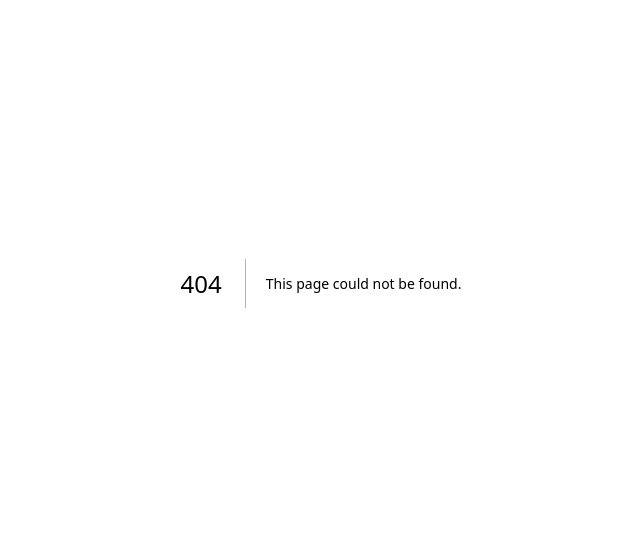
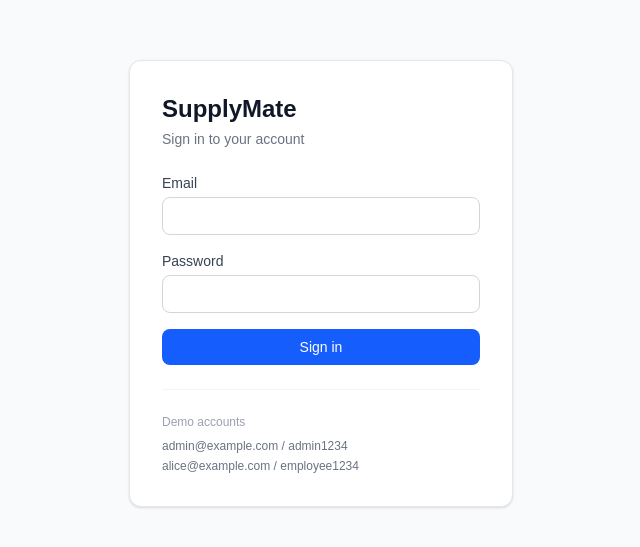
Before and after one commit to SamCode-tech33/SupplyMate, a Next.js app: page /login in a window 1280 px wide. Before the commit this address had no page. Shown: the part 117-664 px from the top of the page, without its empty margins (319-959 px from the left). Built offline with nearby package versions, Linux system fonts and the light colour scheme.

Commit message:
created the authenication setup for login, requiring a matching email and password from the seed data in postgres. I am using NextAuth, JWT tokens, and bcrypt for password encryption

```diff
--- /dev/null
+++ b/app/api/auth/[...nextauth]/route.ts
@@ -0,0 +1,3 @@
+import { handlers } from "@/lib/auth";
+
+export const { GET, POST } = handlers;
--- a/app/layout.tsx
+++ b/app/layout.tsx
@@ -1,33 +1,31 @@
 import type { Metadata } from "next";
 import { Geist, Geist_Mono } from "next/font/google";
 import "./globals.css";
+import SessionWrapper from "../components/SessionWrapper";
 
-const geistSans = Geist({
-  variable: "--font-geist-sans",
-  subsets: ["latin"],
-});
-
+const geistSans = Geist({ variable: "--font-geist-sans", subsets: ["latin"] });
 const geistMono = Geist_Mono({
   variable: "--font-geist-mono",
   subsets: ["latin"],
 });
 
 export const metadata: Metadata = {
-  title: "Create Next App",
-  description: "Generated by create next app",
+  title: "SupplyMate",
+  description: "Internal supplies purchase request application",
 };
 
 export default function RootLayout({
   children,
-}: Readonly<{
+}: {
   children: React.ReactNode;
-}>) {
+}) {
   return (
-    <html
-      lang="en"
-      className={`${geistSans.variable} ${geistMono.variable} h-full antialiased`}
-    >
-      <body className="min-h-full flex flex-col">{children}</body>
+    <html lang="en">
+      <body
+        className={`${geistSans.variable} ${geistMono.variable} antialiased`}
+      >
+        <SessionWrapper>{children}</SessionWrapper>
+      </body>
     </html>
   );
 }
--- /dev/null
+++ b/app/login/page.tsx
@@ -0,0 +1,104 @@
+"use client";
+
+import { useState } from "react";
+import { signIn } from "next-auth/react";
+import { useRouter } from "next/navigation";
+
+export default function LoginPage() {
+  const router = useRouter();
+  const [error, setError] = useState<string | null>(null);
+  const [loading, setLoading] = useState(false);
+
+  async function handleSubmit(e: React.FormEvent<HTMLFormElement>) {
+    e.preventDefault();
+    setError(null);
+    setLoading(true);
+
+    const formData = new FormData(e.currentTarget);
+
+    const result = await signIn("credentials", {
+      email: formData.get("email"),
+      password: formData.get("password"),
+      redirect: false,
+    });
+
+    setLoading(false);
+
+    if (result?.error) {
+      setError("Invalid email or password");
+      return;
+    }
+
+    router.push("/dashboard");
+    router.refresh();
+  }
+
+  return (
+    <main className="min-h-screen flex items-center justify-center bg-gray-50">
+      <div className="w-full max-w-sm bg-white rounded-xl shadow-sm border border-gray-200 p-8">
+        <h1 className="text-2xl font-semibold text-gray-900 mb-1">
+          SupplyMate
+        </h1>
+        <p className="text-sm text-gray-500 mb-6">Sign in to your account</p>
+
+        <form onSubmit={handleSubmit} className="space-y-4">
+          <div>
+            <label
+              htmlFor="email"
+              className="block text-sm font-medium text-gray-700 mb-1"
+            >
+              Email
+            </label>
+            <input
+              id="email"
+              name="email"
+              type="email"
+              required
+              autoComplete="email"
+              className="w-full px-3 py-2 border border-gray-300 rounded-lg text-sm focus:outline-none focus:ring-2 focus:ring-blue-500 focus:border-transparent"
+            />
+          </div>
+
+          <div>
+            <label
+              htmlFor="password"
+              className="block text-sm font-medium text-gray-700 mb-1"
+            >
+              Password
+            </label>
+            <input
+              id="password"
+              name="password"
+              type="password"
+              required
+              autoComplete="current-password"
+              className="w-full px-3 py-2 border border-gray-300 rounded-lg text-sm focus:outline-none focus:ring-2 focus:ring-blue-500 focus:border-transparent"
+            />
+          </div>
+
+          {error && (
+            <p className="text-sm text-red-600 bg-red-50 border border-red-200 rounded-lg px-3 py-2">
+              {error}
+            </p>
+          )}
+
+          <button
+            type="submit"
+            disabled={loading}
+            className="w-full bg-blue-600 hover:bg-blue-700 disabled:bg-blue-400 text-white text-sm font-medium py-2 px-4 rounded-lg transition-colors"
+          >
+            {loading ? "Signing in..." : "Sign in"}
+          </button>
+        </form>
+
+        <div className="mt-6 pt-6 border-t border-gray-100">
+          <p className="text-xs text-gray-400 mb-2">Demo accounts</p>
+          <div className="space-y-1 text-xs text-gray-500">
+            <p>admin@example.com / admin1234</p>
+            <p>alice@example.com / employee1234</p>
+          </div>
+        </div>
+      </div>
+    </main>
+  );
+}
--- a/app/page.tsx
+++ b/app/page.tsx
@@ -1,65 +1,7 @@
-import Image from "next/image";
-
 export default function Home() {
   return (
     <div className="flex flex-col flex-1 items-center justify-center bg-zinc-50 font-sans dark:bg-black">
-      <main className="flex flex-1 w-full max-w-3xl flex-col items-center justify-between py-32 px-16 bg-white dark:bg-black sm:items-start">
-        <Image
-          className="dark:invert"
-          src="/next.svg"
-          alt="Next.js logo"
-          width={100}
-          height={20}
-          priority
-        />
-        <div className="flex flex-col items-center gap-6 text-center sm:items-start sm:text-left">
-          <h1 className="max-w-xs text-3xl font-semibold leading-10 tracking-tight text-black dark:text-zinc-50">
-            To get started, edit the page.tsx file.
-          </h1>
-          <p className="max-w-md text-lg leading-8 text-zinc-600 dark:text-zinc-400">
-            Looking for a starting point or more instructions? Head over to{" "}
-            <a
-              href="https://vercel.com/templates?framework=next.js&utm_source=create-next-app&utm_medium=appdir-template-tw&utm_campaign=create-next-app"
-              className="font-medium text-zinc-950 dark:text-zinc-50"
-            >
-              Templates
-            </a>{" "}
-            or the{" "}
-            <a
-              href="https://nextjs.org/learn?utm_source=create-next-app&utm_medium=appdir-template-tw&utm_campaign=create-next-app"
-              className="font-medium text-zinc-950 dark:text-zinc-50"
-            >
-              Learning
-            </a>{" "}
-            center.
-          </p>
-        </div>
-        <div className="flex flex-col gap-4 text-base font-medium sm:flex-row">
-          <a
-            className="flex h-12 w-full items-center justify-center gap-2 rounded-full bg-foreground px-5 text-background transition-colors hover:bg-[#383838] dark:hover:bg-[#ccc] md:w-[158px]"
-            href="https://vercel.com/new?utm_source=create-next-app&utm_medium=appdir-template-tw&utm_campaign=create-next-app"
-            target="_blank"
-            rel="noopener noreferrer"
-          >
-            <Image
-              className="dark:invert"
-              src="/vercel.svg"
-              alt="Vercel logomark"
-              width={16}
-              height={16}
-            />
-            Deploy Now
-          </a>
-          <a
-            className="flex h-12 w-full items-center justify-center rounded-full border border-solid border-black/[.08] px-5 transition-colors hover:border-transparent hover:bg-black/[.04] dark:border-white/[.145] dark:hover:bg-[#1a1a1a] md:w-[158px]"
-            href="https://nextjs.org/docs?utm_source=create-next-app&utm_medium=appdir-template-tw&utm_campaign=create-next-app"
-            target="_blank"
-            rel="noopener noreferrer"
-          >
-            Documentation
-          </a>
-        </div>
-      </main>
+      HomePage
     </div>
   );
 }
--- /dev/null
+++ b/components/SessionWrapper.tsx
@@ -0,0 +1,11 @@
+"use client";
+
+import { SessionProvider } from "next-auth/react";
+
+export default function SessionWrapper({
+  children,
+}: {
+  children: React.ReactNode;
+}) {
+  return <SessionProvider>{children}</SessionProvider>;
+}
--- /dev/null
+++ b/lib/auth.ts
@@ -0,0 +1,69 @@
+import NextAuth from "next-auth";
+import CredentialsProvider from "next-auth/providers/credentials";
+import { PrismaAdapter } from "@auth/prisma-adapter";
+import { PrismaPg } from "@prisma/adapter-pg";
+import { PrismaClient } from "../app/generated/prisma/client";
+import bcrypt from "bcryptjs";
+
+const adapter = new PrismaPg({ connectionString: process.env.DATABASE_URL! });
+const prisma = new PrismaClient({ adapter });
+
+export const authOptions = {
+  adapter: PrismaAdapter(prisma),
+  session: {
+    strategy: "jwt" as const,
+  },
+  providers: [
+    CredentialsProvider({
+      name: "credentials",
+      credentials: {
+        email: { label: "Email", type: "email" },
+        password: { label: "Password", type: "password" },
+      },
+      async authorize(credentials) {
+        if (!credentials?.email || !credentials?.password) return null;
+
+        const user = await prisma.user.findUnique({
+          where: { email: credentials.email as string },
+        });
+
+        if (!user) return null;
+
+        const passwordMatch = await bcrypt.compare(
+          credentials.password as string,
+          user.password,
+        );
+
+        if (!passwordMatch) return null;
+
+        return {
+          id: user.id,
+          email: user.email,
+          name: user.name,
+          role: user.role,
+        };
+      },
+    }),
+  ],
+  callbacks: {
+    async jwt({ token, user }: { token: any; user: any }) {
+      if (user) {
+        token.id = user.id;
+        token.role = user.role;
+      }
+      return token;
+    },
+    async session({ session, token }: { session: any; token: any }) {
+      if (token) {
+        session.user.id = token.id;
+        session.user.role = token.role;
+      }
+      return session;
+    },
+  },
+  pages: {
+    signIn: "/login",
+  },
+};
+
+export const { auth, handlers, signIn, signOut } = NextAuth(authOptions);
--- /dev/null
+++ b/next-auth.d.ts
@@ -0,0 +1,11 @@
+import type { DefaultSession } from "next-auth";
+import type { Role } from "../app/generated/prisma/enums.js";
+
+declare module "next-auth" {
+  interface Session {
+    user: {
+      id: string;
+      role: Role;
+    } & DefaultSession["user"];
+  }
+}
--- a/package.json
+++ b/package.json
@@ -13,7 +13,7 @@
     "@prisma/adapter-pg": "^7.6.0",
     "bcryptjs": "^3.0.3",
     "next": "16.2.1",
-    "next-auth": "^4.24.13",
+    "next-auth": "^5.0.0-beta.30",
     "react": "19.2.4",
     "react-dom": "19.2.4"
   },
```
Also changed, not shown: 1 other file (tests, documents, lock files or other folders).
